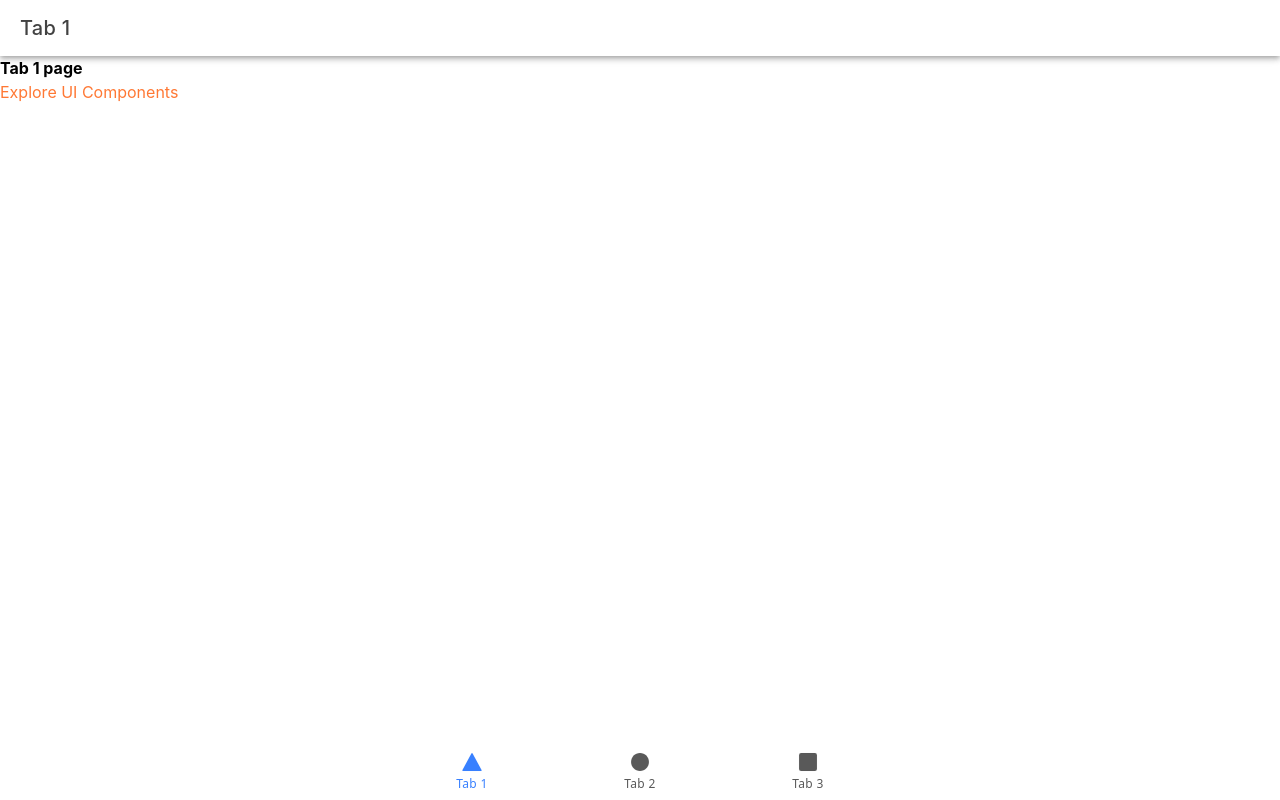
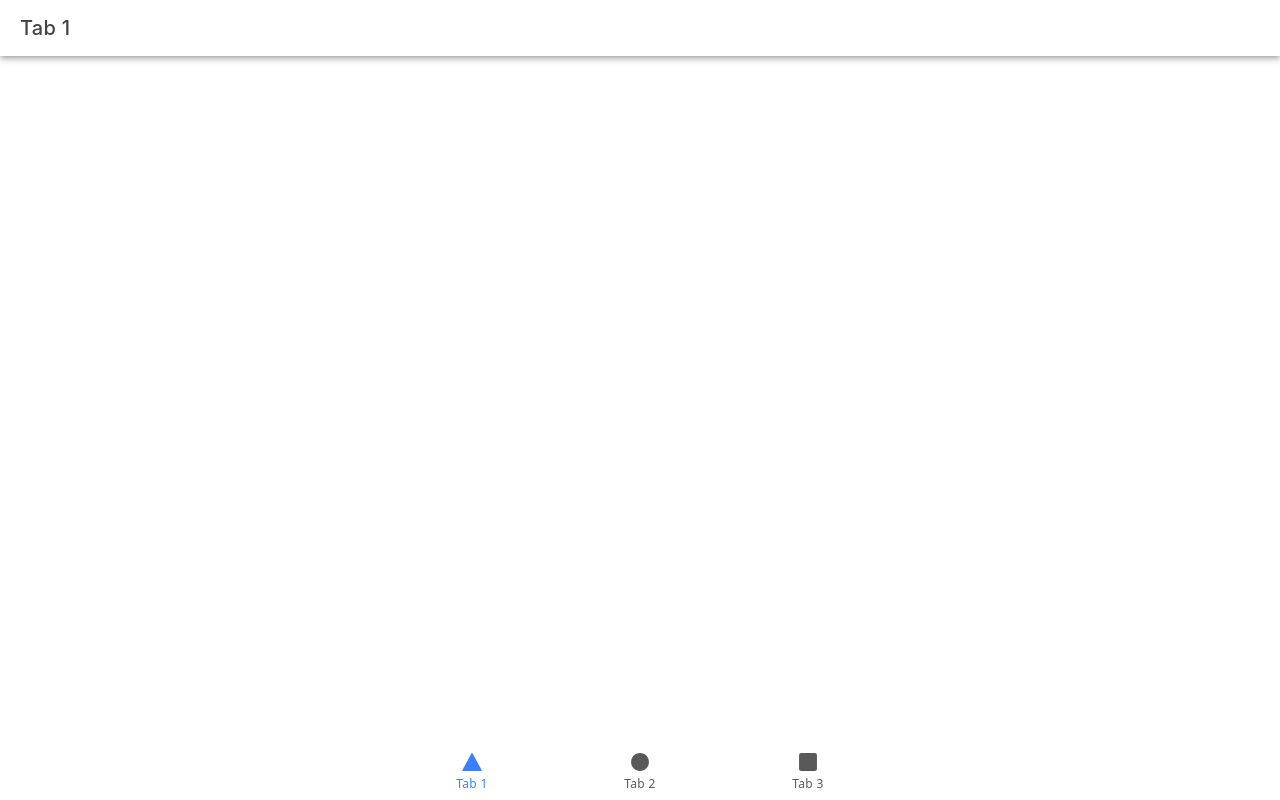
Before and after one commit to People-Here/peoplehere, a React (Vite) app: page /tab1 in a window 1280 px wide. Built offline with nearby package versions, Linux system fonts and the light colour scheme; a web font is replaced by a local one.

Commit message:
chore: clean project

```diff
--- a/src/components/ExploreContainer.css
+++ /dev/null
@@ -1,24 +0,0 @@
-.container {
-  text-align: center;
-  position: absolute;
-  left: 0;
-  right: 0;
-  top: 50%;
-  transform: translateY(-50%);
-}
-
-.container strong {
-  font-size: 20px;
-  line-height: 26px;
-}
-
-.container p {
-  font-size: 16px;
-  line-height: 22px;
-  color: #8c8c8c;
-  margin: 0;
-}
-
-.container a {
-  text-decoration: none;
-}
--- a/src/components/ExploreContainer.tsx
+++ /dev/null
@@ -1,25 +0,0 @@
-// import './ExploreContainer.css';
-
-interface ContainerProps {
-  name: string;
-}
-
-const ExploreContainer: React.FC<ContainerProps> = ({ name }) => {
-  return (
-    <div className="container">
-      <strong>{name}</strong>
-      <p className="text-orange5">
-        Explore{" "}
-        <a
-          target="_blank"
-          rel="noopener noreferrer"
-          href="https://ionicframework.com/docs/components"
-        >
-          UI Components
-        </a>
-      </p>
-    </div>
-  );
-};
-
-export default ExploreContainer;
--- a/src/pages/Tab1.tsx
+++ b/src/pages/Tab1.tsx
@@ -1,6 +1,10 @@
-import { IonContent, IonHeader, IonPage, IonTitle, IonToolbar } from '@ionic/react';
-import ExploreContainer from '../components/ExploreContainer';
-import './Tab1.css';
+import {
+  IonContent,
+  IonHeader,
+  IonPage,
+  IonTitle,
+  IonToolbar,
+} from "@ionic/react";
 
 const Tab1: React.FC = () => {
   return (
@@ -16,7 +20,6 @@ const Tab1: React.FC = () => {
             <IonTitle size="large">Tab 1</IonTitle>
           </IonToolbar>
         </IonHeader>
-        <ExploreContainer name="Tab 1 page" />
       </IonContent>
     </IonPage>
   );
--- a/src/pages/Tab2.tsx
+++ b/src/pages/Tab2.tsx
@@ -1,6 +1,10 @@
-import { IonContent, IonHeader, IonPage, IonTitle, IonToolbar } from '@ionic/react';
-import ExploreContainer from '../components/ExploreContainer';
-import './Tab2.css';
+import {
+  IonContent,
+  IonHeader,
+  IonPage,
+  IonTitle,
+  IonToolbar,
+} from "@ionic/react";
 
 const Tab2: React.FC = () => {
   return (
@@ -16,7 +20,6 @@ const Tab2: React.FC = () => {
             <IonTitle size="large">Tab 2</IonTitle>
           </IonToolbar>
         </IonHeader>
-        <ExploreContainer name="Tab 2 page" />
       </IonContent>
     </IonPage>
   );
--- a/src/pages/Tab3.tsx
+++ b/src/pages/Tab3.tsx
@@ -1,6 +1,10 @@
-import { IonContent, IonHeader, IonPage, IonTitle, IonToolbar } from '@ionic/react';
-import ExploreContainer from '../components/ExploreContainer';
-import './Tab3.css';
+import {
+  IonContent,
+  IonHeader,
+  IonPage,
+  IonTitle,
+  IonToolbar,
+} from "@ionic/react";
 
 const Tab3: React.FC = () => {
   return (
@@ -16,7 +20,6 @@ const Tab3: React.FC = () => {
             <IonTitle size="large">Tab 3</IonTitle>
           </IonToolbar>
         </IonHeader>
-        <ExploreContainer name="Tab 3 page" />
       </IonContent>
     </IonPage>
   );
```
Also changed, not shown: src/pages/Tab1.css (deleted), src/pages/Tab2.css (deleted), src/pages/Tab3.css (deleted), 1 other file (tests, documents, lock files or other folders).
